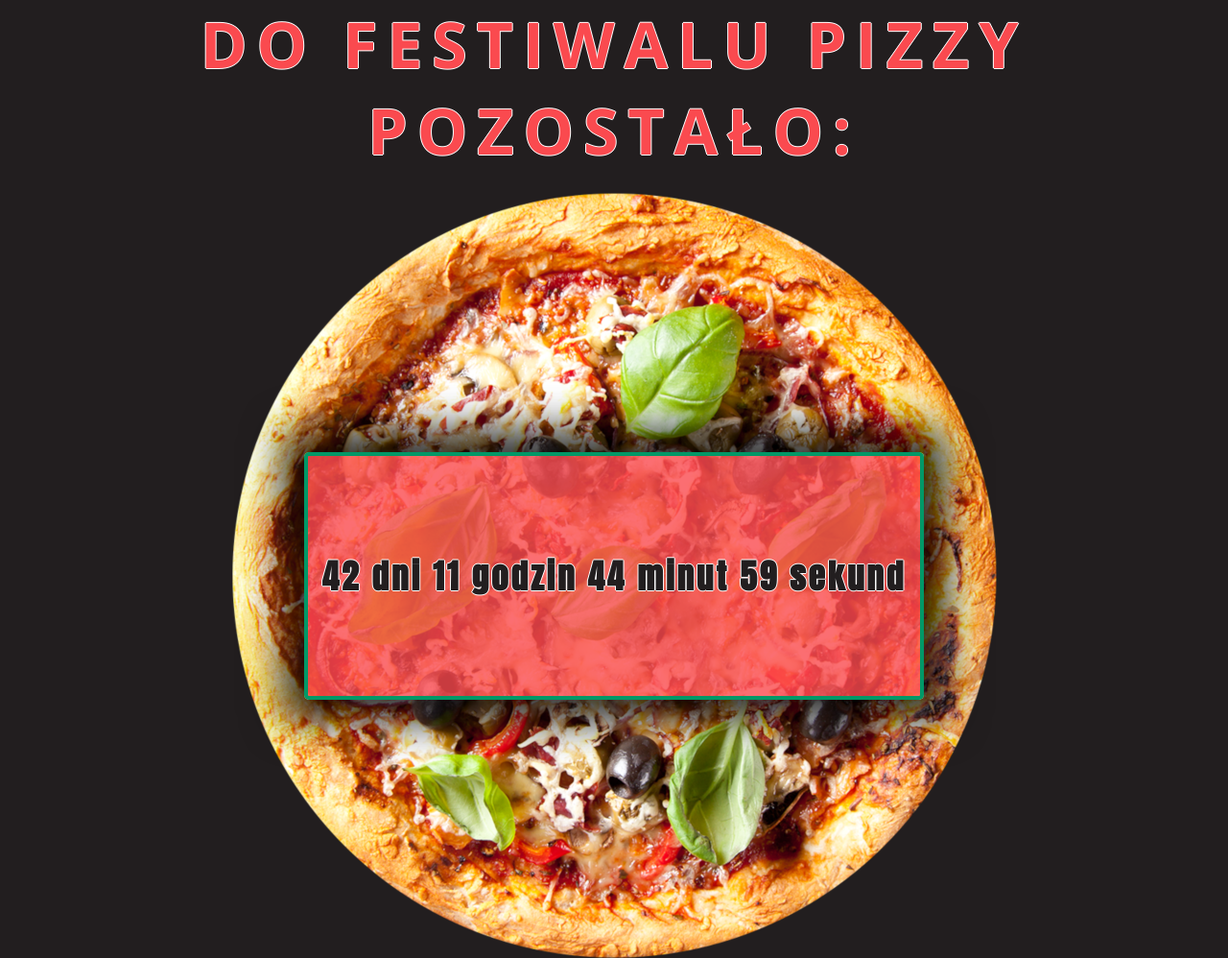
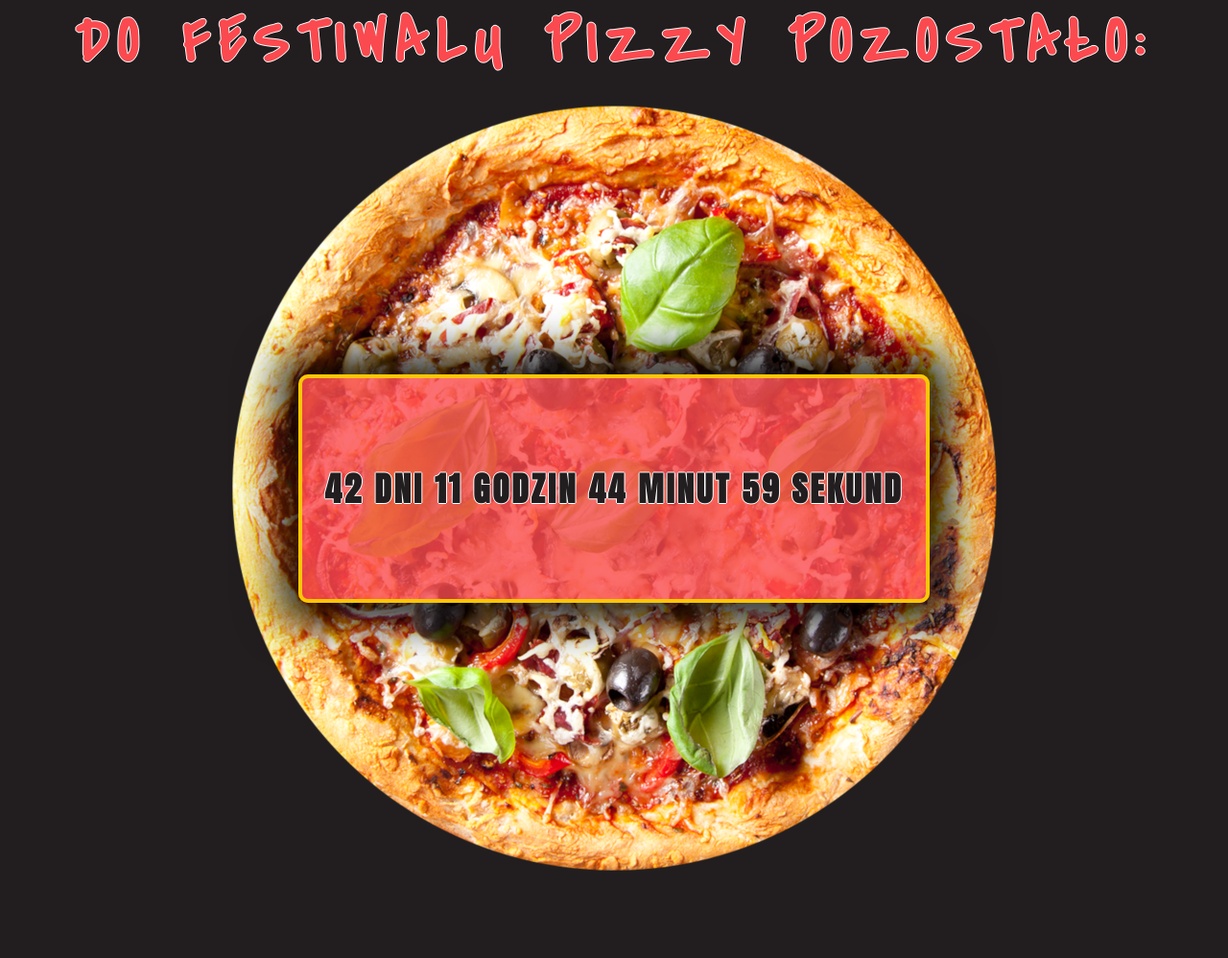
Before and after one commit to BartoszLokaj/festiwal-pizzy, a website: page index.html in a window 1280 px wide. Shown: the whole page at 96% size. After the commit the page ends 929 px from the top, so only its background shows below. Drawn offline with nearby package versions, Linux system fonts and the light colour scheme.

Commit message:
logo font changed

```diff
--- a/index.html
+++ b/index.html
@@ -6,7 +6,7 @@
 	<meta http-equiv="X-Ua-Compatible" content="IE-edge">
 	<title>Pizza Countdown</title>
 	<link rel="stylesheet" href="main.css">
-	<link href="https://fonts.googleapis.com/css?family=Anton|Open+Sans:400,700&amp;subset=latin-ext" rel="stylesheet">
+	<link href="https://fonts.googleapis.com/css?family=Anton|Covered+By+Your+Grace&amp;subset=latin-ext" rel="stylesheet">
 
 </head>
 <body>
--- a/main.css
+++ b/main.css
@@ -17,6 +17,7 @@ h1{
 	font-size: 44px;
 	color: #FA4A4F;
 	text-transform: uppercase;
+	font-family: 'Covered By Your Grace', cursive;
 	text-align: center;
 	letter-spacing: 10px;
 	text-shadow: -1px 0 #fff, 0 1px #fff, 1px 0 #fff, 0 -1px #fff;
@@ -34,18 +35,20 @@ h1{
 }
 
 .clock {
-	min-width: 500px;
-	height: 250px;
+	width: 620px;
+	height: 230px;
 	padding: 0 15px;
 	font-family: 'Anton', sans-serif;
+	letter-spacing: 3px;
+	text-transform: uppercase;
+	overflow: hidden;
 	background:rgba(250,74,79,.8);
 	color: rgba(34,30,31, 1);
-	border: 4px solid #009867;
-	border-radius: 5px;
+	border: 4px solid #fcc606;
+	border-radius: 10px;
 	display: flex;
 	justify-content: center;
 	align-items: center;
-	letter-spacing: 3px;
 	font-size: 35px;
 	text-shadow: -1px 0 #fff, 0 1px #fff, 1px 0 #fff, 0 -1px #fff;
 	font-weight: 700;
```
